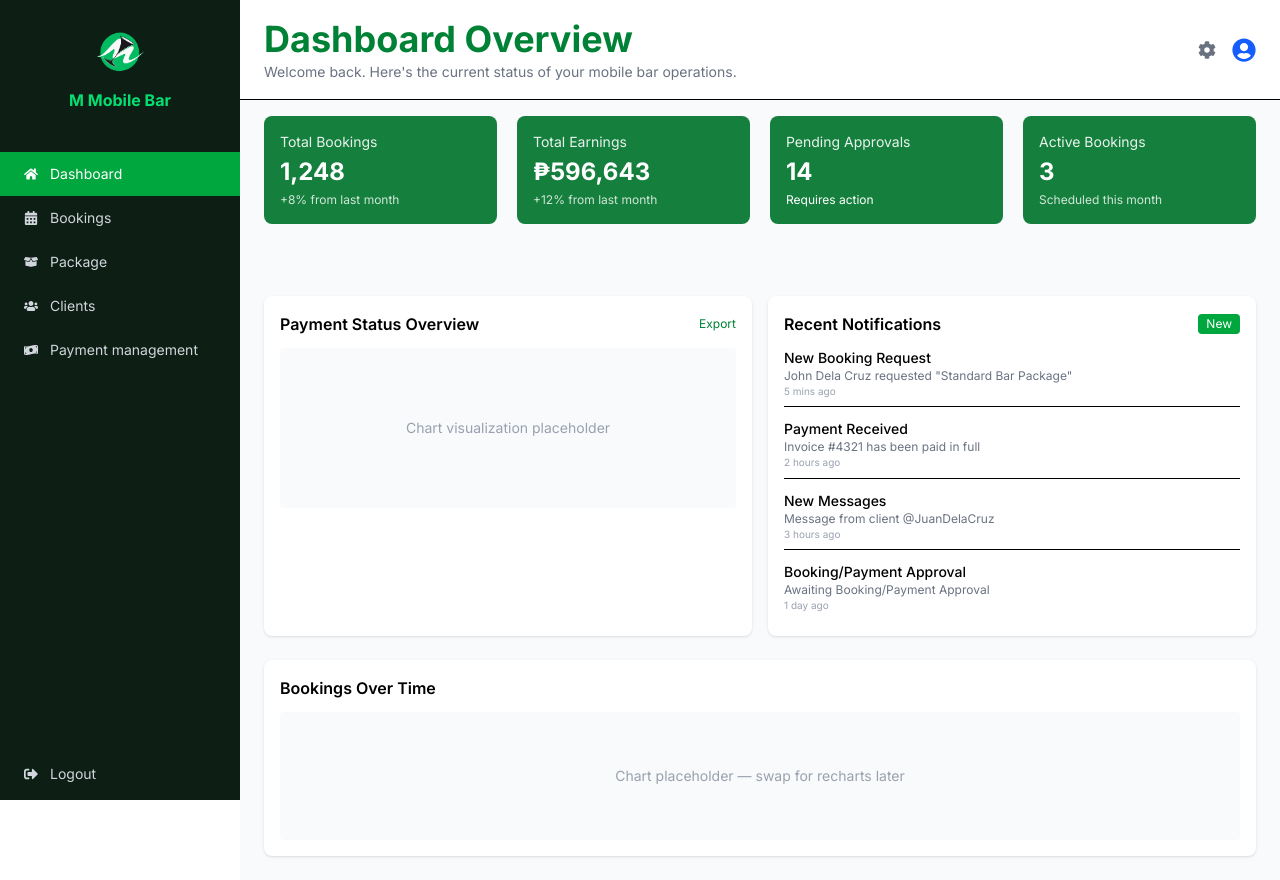
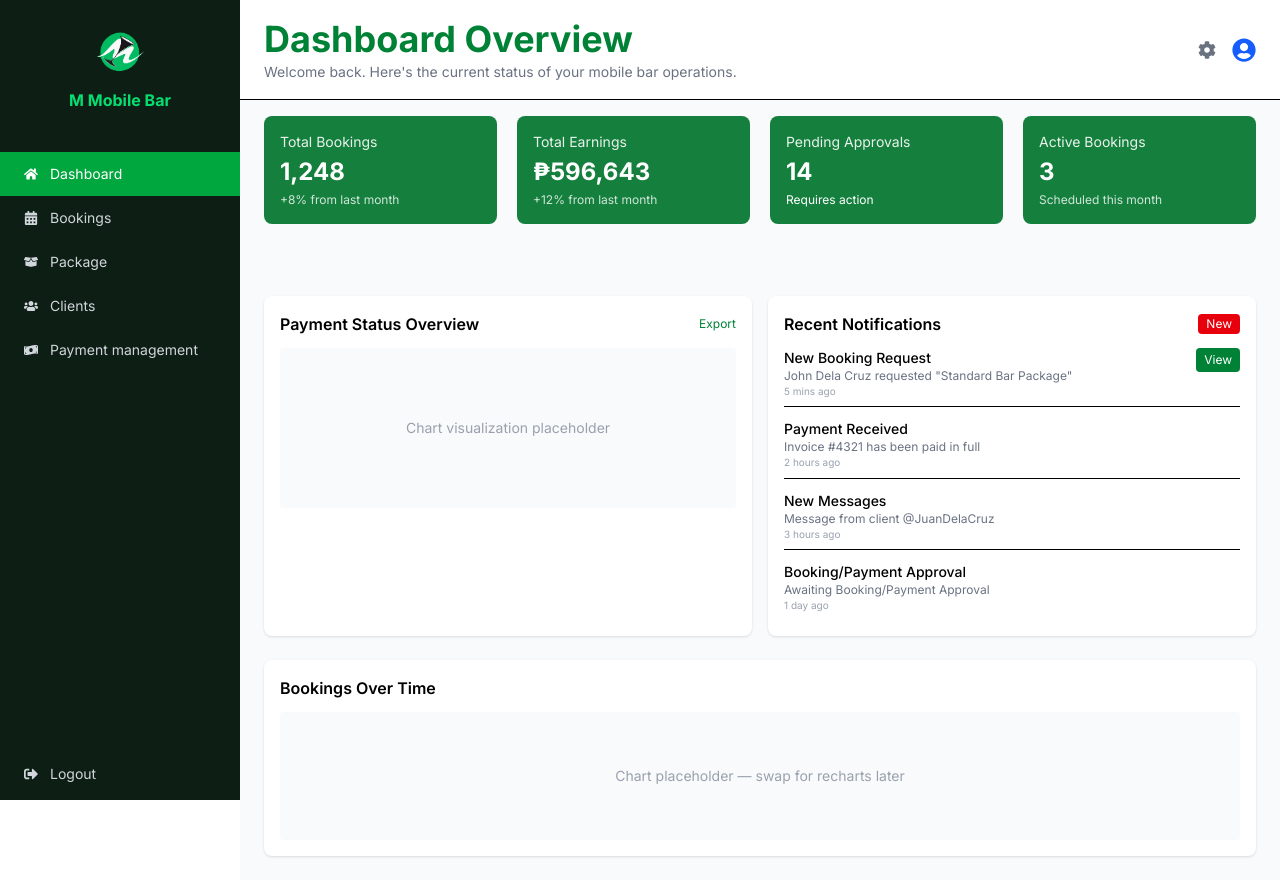
Before and after one commit to ajchinoaj2-bit/MMobileBar_CC106, a React (Vite) app in the folder FrontEnd/: page /MMobileBar_CC106/owner/dashboard in a window 1280 px wide. Built offline with nearby package versions, Linux system fonts and the light colour scheme.

Commit message:
Added directing fucntion

```diff
--- a/FrontEnd/src/pages/owner/Dashboard.jsx
+++ b/FrontEnd/src/pages/owner/Dashboard.jsx
@@ -1,3 +1,5 @@
+import { Link } from 'react-router-dom';
+
 const stats = [
   { label: 'Total Bookings', value: '1,248', note: '+8% from last month' },
   { label: 'Total Earnings', value: '₱596,643', note: '+12% from last month' },
@@ -6,7 +8,7 @@ const stats = [
 ];
 
 const notifications = [
-  { title: 'New Booking Request', desc: 'John Dela Cruz requested "Standard Bar Package"', time: '5 mins ago' },
+  { title: 'New Booking Request', desc: 'John Dela Cruz requested "Standard Bar Package"', time: '5 mins ago', link: '/owner/bookings' },
   { title: 'Payment Received', desc: 'Invoice #4321 has been paid in full', time: '2 hours ago' },
   { title: 'New Messages', desc: 'Message from client @JuanDelaCruz', time: '3 hours ago' },
   { title: 'Booking/Payment Approval', desc: 'Awaiting Booking/Payment Approval', time: '1 day ago' },
@@ -41,14 +43,26 @@ export default function Dashboard() {
         <div className="bg-white rounded-lg shadow p-4">
           <div className="flex justify-between items-center mb-3">
             <h2 className="font-semibold">Recent Notifications</h2>
-            <span className="text-xs bg-green-600 text-white px-2 py-0.5 rounded">New</span>
+            <span className="text-xs bg-red-600 text-white px-2 py-0.5 rounded">New</span>
           </div>
           <ul className="space-y-3">
             {notifications.map((n) => (
               <li key={n.title} className="text-sm border-b pb-2 last:border-0">
-                <p className="font-medium">{n.title}</p>
-                <p className="text-gray-500 text-xs">{n.desc}</p>
-                <p className="text-gray-400 text-[10px]">{n.time}</p>
+                <div className="flex justify-between items-start gap-2">
+                  <div>
+                    <p className="font-medium">{n.title}</p>
+                    <p className="text-gray-500 text-xs">{n.desc}</p>
+                    <p className="text-gray-400 text-[10px]">{n.time}</p>
+                  </div>
+                  {n.link && (
+                    <Link
+                      to={n.link}
+                      className="shrink-0 text-xs bg-green-700 text-white px-2 py-1 rounded hover:bg-green-800"
+                    >
+                      View
+                    </Link>
+                  )}
+                </div>
               </li>
             ))}
           </ul>
```
